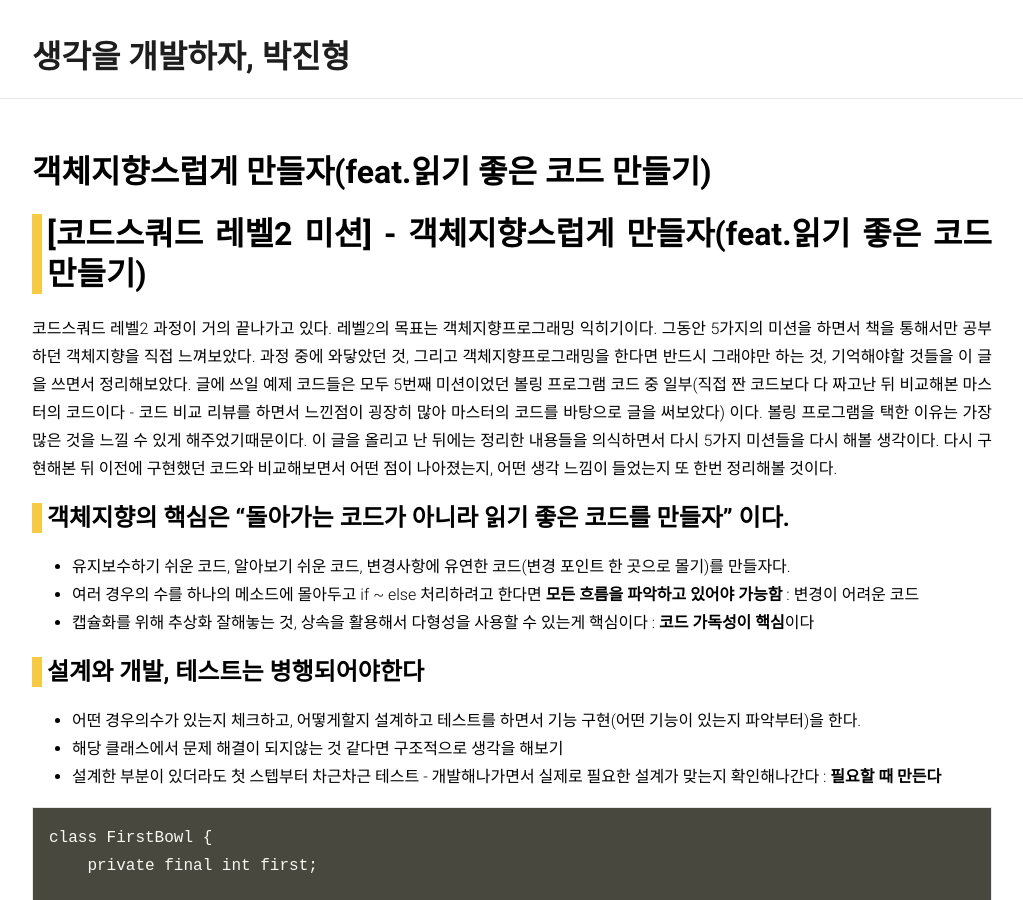
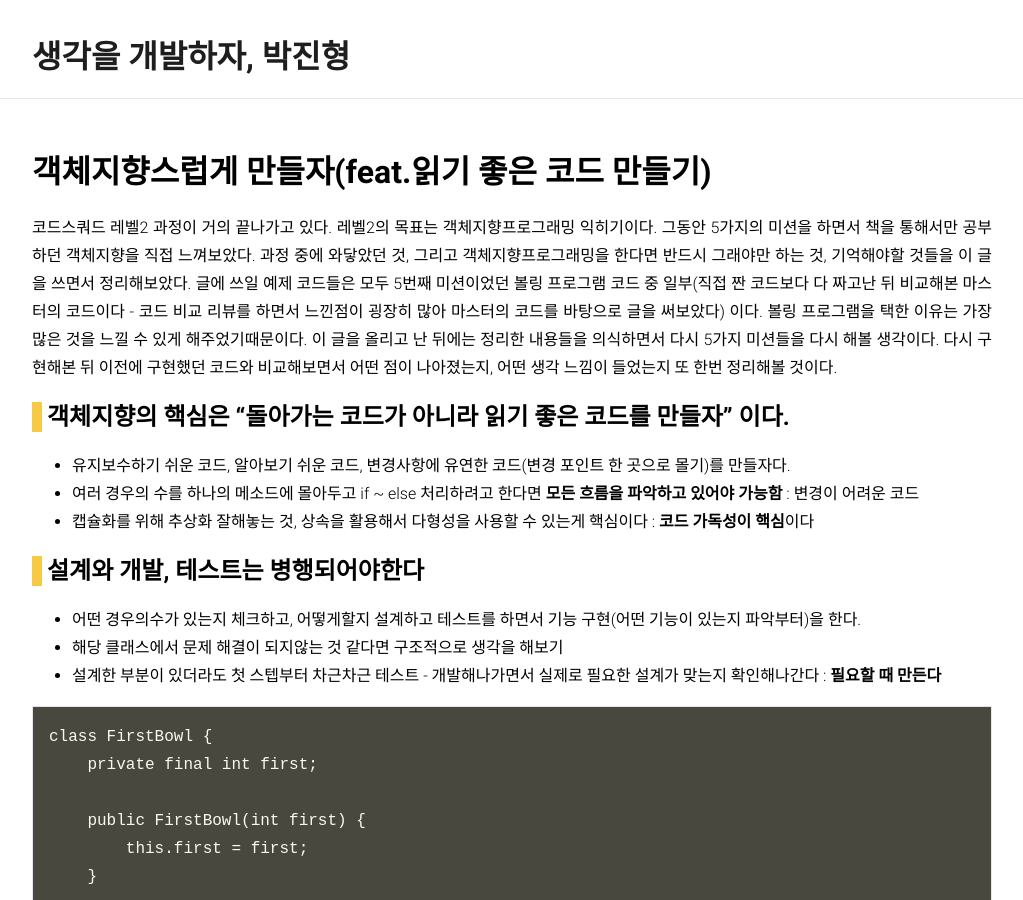
Before and after one commit to imjinbro/imjinbro.github.io, a Jekyll site: the page built from _posts/2018-04-23-do-oop.md, in a window 1280 px wide and 900 px high. Shown: the whole window, without its empty margins (128-1151 px from the left). Built offline with Jekyll 4.4.1, drawn with Linux system fonts in a browser that asks for light colours; nearby versions of some CDN libraries; some web fonts are replaced; our own code applies the rules of GitHub Pages for plain Markdown files; comment, search, counter and statistics services are not loaded.

Commit message:
modify post

```diff
--- a/_posts/2018-04-23-do-oop.md
+++ b/_posts/2018-04-23-do-oop.md
@@ -8,9 +8,6 @@ sitemap :
   changefreq : daily
   priority : 1.0
 ---
-
-[코드스쿼드 레벨2 미션] - 객체지향스럽게 만들자(feat.읽기 좋은 코드 만들기)
-======================
 
 코드스쿼드 레벨2 과정이 거의 끝나가고 있다. 레벨2의 목표는 객체지향프로그래밍 익히기이다. 그동안 5가지의 미션을 하면서 책을 통해서만 공부하던 객체지향을 직접 느껴보았다. 과정 중에 와닿았던 것, 그리고 객체지향프로그래밍을 한다면 반드시 그래야만 하는 것, 기억해야할 것들을 이 글을 쓰면서 정리해보았다. 글에 쓰일 예제 코드들은 모두 5번째 미션이었던 볼링 프로그램 코드 중 일부(직접 짠 코드보다 다 짜고난 뒤 비교해본 마스터의 코드이다 - 코드 비교 리뷰를 하면서 느낀점이 굉장히 많아 마스터의 코드를 바탕으로 글을 써보았다) 이다. 볼링 프로그램을 택한 이유는 가장 많은 것을 느낄 수 있게 해주었기때문이다. 이 글을 올리고 난 뒤에는 정리한 내용들을 의식하면서 다시 5가지 미션들을 다시 해볼 생각이다. 다시 구현해본 뒤 이전에 구현했던 코드와 비교해보면서 어떤 점이 나아졌는지, 어떤 생각 느낌이 들었는지 또 한번 정리해볼 것이다.
 <br />
```
